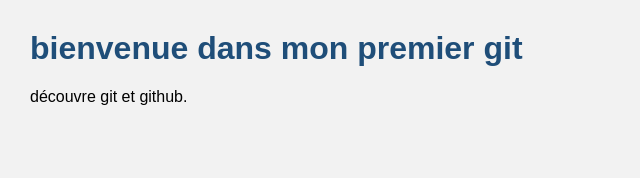
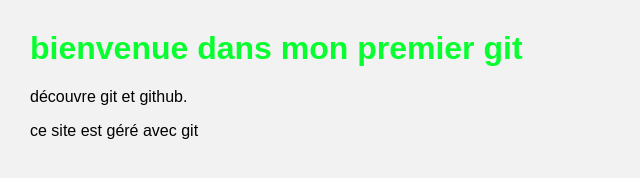
Before and after one commit to zakaria-tlili-cyber/projet.rev-git, a plain HTML site: page index.html in a window 1280 px wide. Shown: the whole page, without its empty margins (0-640 px from the left). Drawn offline with Linux system fonts and the light colour scheme.

Commit message:
ajout de contenu et modification du style

```diff
--- a/index.html
+++ b/index.html
@@ -9,5 +9,6 @@
 <body>
     <h1> bienvenue dans mon premier git</h1>
     <p>découvre git et github.</p>
+    <p> ce site est géré avec git</p>
 </body>
 </html>
--- a/style.css
+++ b/style.css
@@ -4,5 +4,5 @@ body {
     background-color: #f2f2f2;
 }
 h1{
-    color: #1f4e79;
+    color: #07ff30;
 }
```
